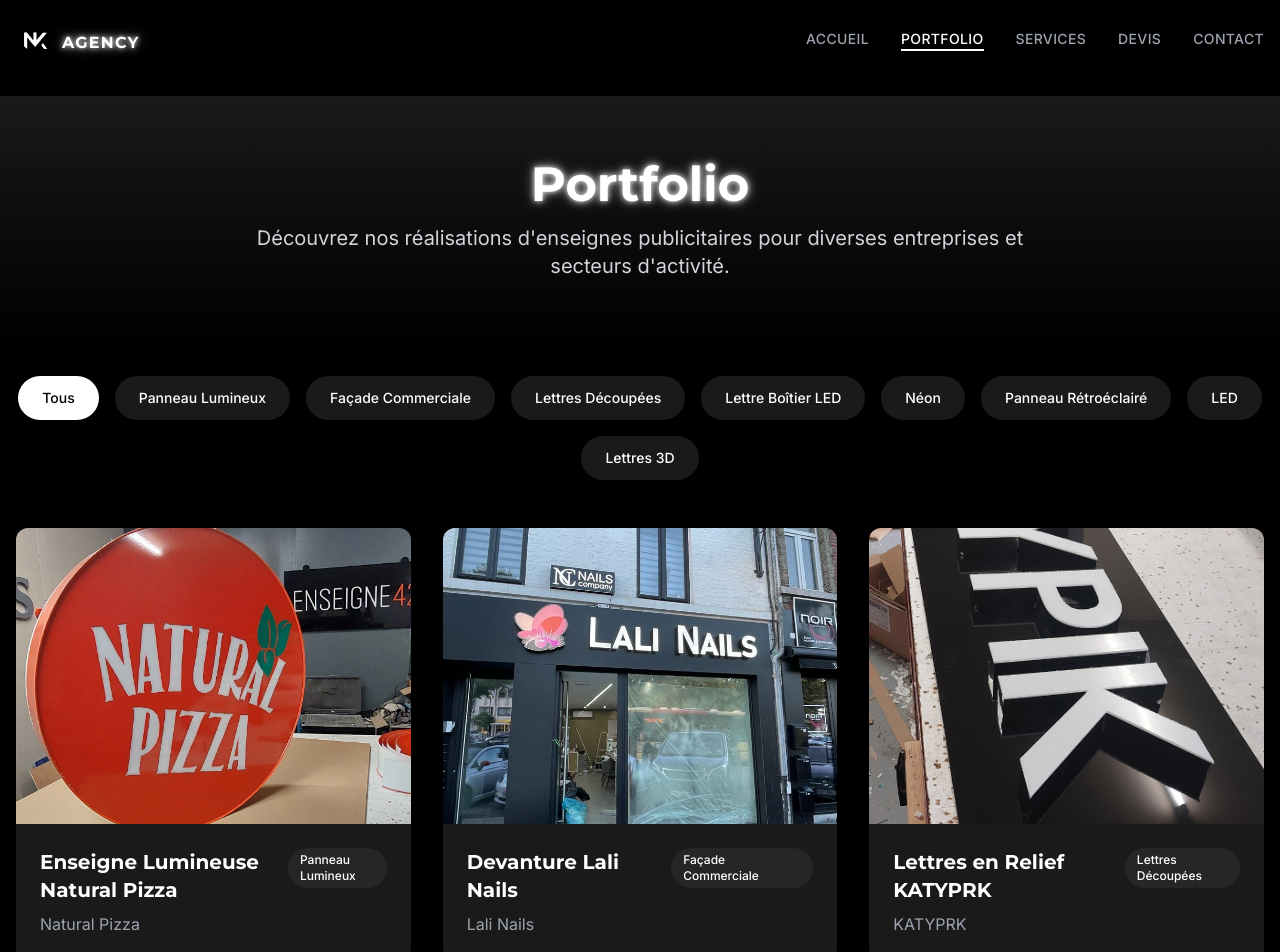
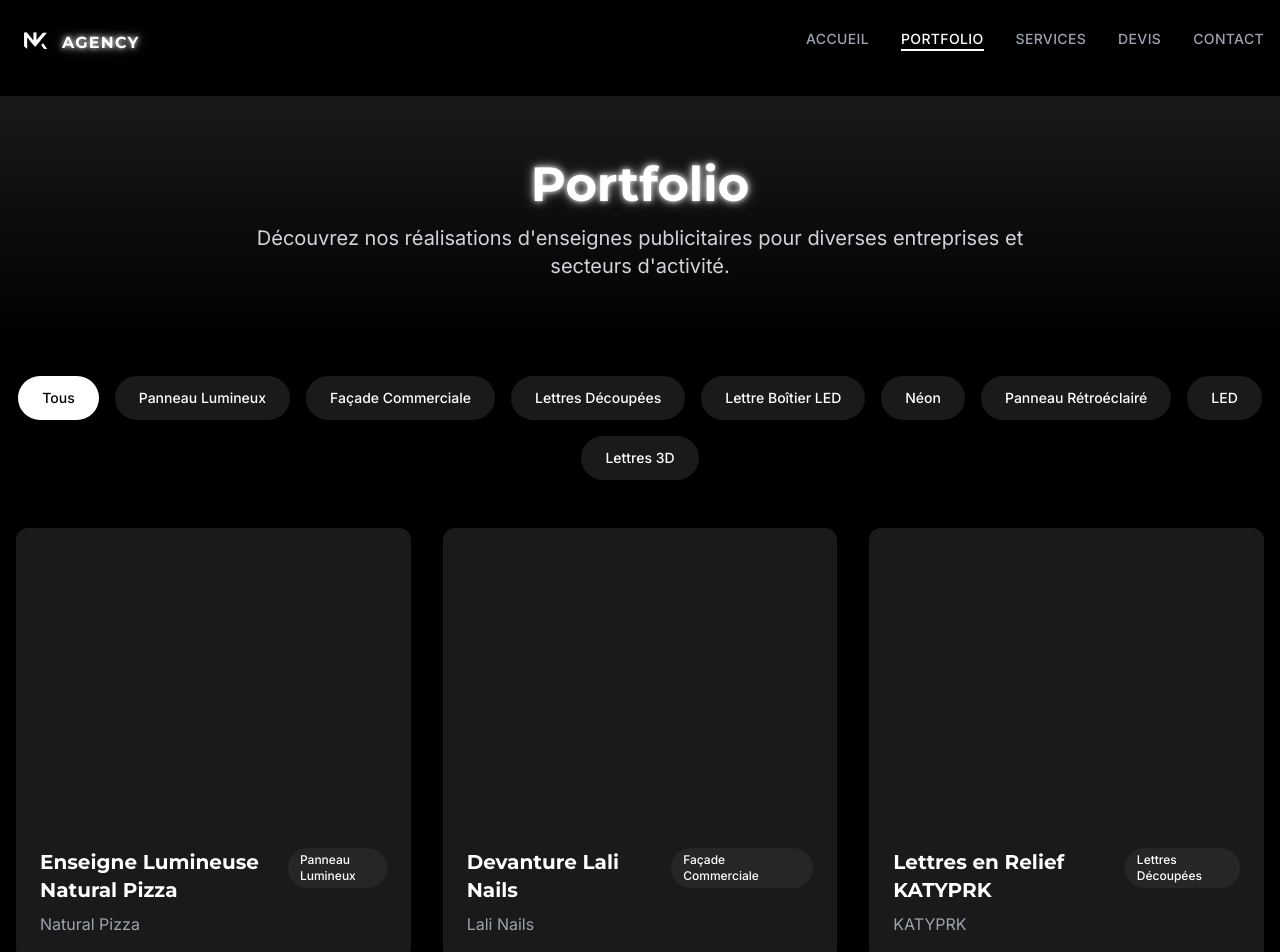
Before and after one commit to Nkagency63/nk-agency, a React (Vite) app: page /portfolio in a window 1280 px wide. Shown: the top 952 px of the page. Built offline with nearby package versions, Linux system fonts and the light colour scheme.

Commit message:
Visual edit in Lovable
Edited UI in Lovable

```diff
--- a/src/components/portfolio/PortfolioItem.tsx
+++ b/src/components/portfolio/PortfolioItem.tsx
@@ -1,24 +1,16 @@
-
 import React from "react";
 import { PortfolioItem as PortfolioItemType } from "../../types/portfolio";
-
 type PortfolioItemProps = {
   item: PortfolioItemType;
   onClick: (item: PortfolioItemType) => void;
 };
+const PortfolioItem = ({
+  item,
+  onClick
+}: PortfolioItemProps) => {
+  return <div className="group bg-secondary rounded-xl overflow-hidden cursor-pointer hover:shadow-xl hover:shadow-white/5 transition-all" onClick={() => onClick(item)}>
+      <div className="aspect-[4/3] overflow-hidden">
 
-const PortfolioItem = ({ item, onClick }: PortfolioItemProps) => {
-  return (
-    <div
-      className="group bg-secondary rounded-xl overflow-hidden cursor-pointer hover:shadow-xl hover:shadow-white/5 transition-all"
-      onClick={() => onClick(item)}
-    >
-      <div className="aspect-[4/3] overflow-hidden">
-        <img
-          src={item.image}
-          alt={item.title}
-          className="w-full h-full object-cover transition-all duration-500 group-hover:scale-110"
-        />
       </div>
       <div className="p-6">
         <div className="flex justify-between items-start mb-2">
@@ -27,8 +19,6 @@ const PortfolioItem = ({ item, onClick }: PortfolioItemProps) => {
         </div>
         <p className="text-gray-400">{item.client}</p>
       </div>
-    </div>
-  );
+    </div>;
 };
-
 export default PortfolioItem;
```
